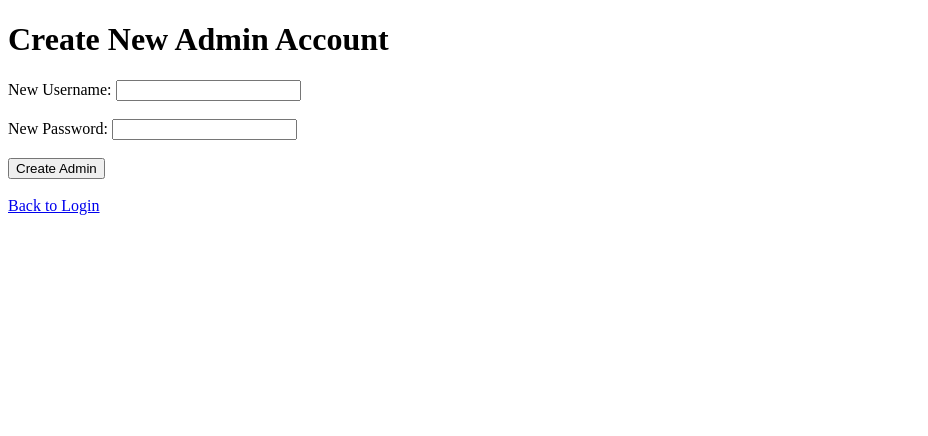
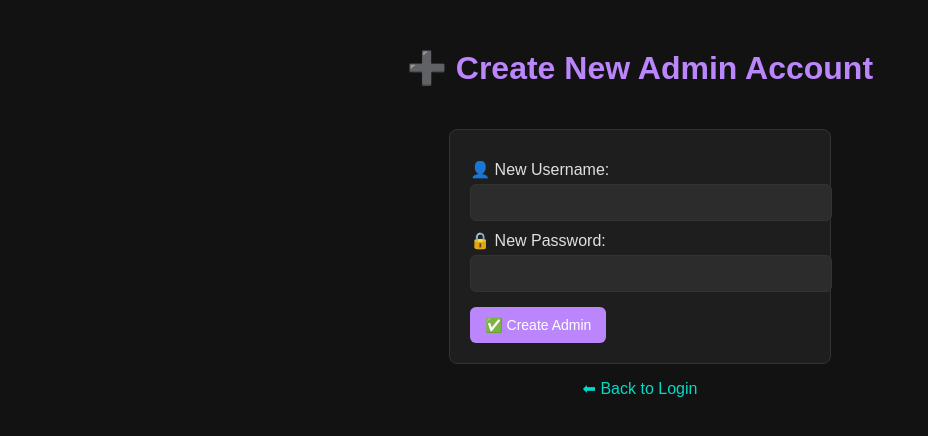
Before and after one commit to Ak23b/vision-based-attendance-system, a Flask app: page /register in a window 1280 px wide. Shown: the top 436 px of the page, without its empty margins (0-928 px from the left). Run offline with Flask 3, Linux system fonts and the light colour scheme.

Commit message:
Style and theme change

```diff
--- a/templates/register.html
+++ b/templates/register.html
@@ -3,28 +3,109 @@
 <head>
     <meta charset="UTF-8">
     <title>Create Admin Account</title>
+    <style>
+        body {
+            background-color: #121212;
+            color: #e0e0e0;
+            font-family: Arial, sans-serif;
+            text-align: center;
+            padding: 20px;
+        }
+
+        h1 {
+            color: #bb86fc;
+        }
+
+        form {
+            background-color: #1e1e1e;
+            padding: 20px;
+            border-radius: 8px;
+            display: inline-block;
+            text-align: left;
+            border: 1px solid #333;
+            margin-top: 20px;
+        }
+
+        label {
+            display: block;
+            margin: 10px 0 5px;
+            color: #e0e0e0;
+        }
+
+        input[type="text"], input[type="password"] {
+            width: 100%;
+            padding: 10px;
+            border-radius: 6px;
+            border: 1px solid #333;
+            background-color: #2c2c2c;
+            color: #fff;
+        }
+
+        input[type="text"]:focus, input[type="password"]:focus {
+            outline: none;
+            border-color: #bb86fc;
+            background-color: #333;
+        }
+
+        button {
+            margin-top: 15px;
+            padding: 10px 15px;
+            border: none;
+            border-radius: 6px;
+            cursor: pointer;
+            font-size: 14px;
+            background-color: #bb86fc;
+            color: white;
+            transition: background 0.3s;
+        }
+
+        button:hover {
+            background-color: #9a67ea;
+        }
+
+        a {
+            color: #03dac6;
+            text-decoration: none;
+            margin-top: 15px;
+            display: inline-block;
+        }
+
+        a:hover {
+            text-decoration: underline;
+        }
+
+        .message {
+            color: #03dac6;
+            margin-bottom: 10px;
+        }
+
+        .error {
+            color: #ff6b6b;
+            margin-bottom: 10px;
+        }
+    </style>
 </head>
 <body>
-    <h1>Create New Admin Account</h1>
+    <h1>➕ Create New Admin Account</h1>
 
     {% if message %}
-        <p style="color: green;">{{ message }}</p>
+        <p class="message">{{ message }}</p>
     {% endif %}
     {% if error %}
-        <p style="color: red;">{{ error }}</p>
+        <p class="error">{{ error }}</p>
     {% endif %}
 
     <form action="{{ url_for('register') }}" method="POST">
-        <label for="username">New Username:</label>
-        <input type="text" name="username" required><br><br>
+        <label for="username">👤 New Username:</label>
+        <input type="text" name="username" required>
 
-        <label for="password">New Password:</label>
-        <input type="password" name="password" required><br><br>
+        <label for="password">🔒 New Password:</label>
+        <input type="password" name="password" required>
 
-        <button type="submit">Create Admin</button>
+        <button type="submit">✅ Create Admin</button>
     </form>
 
     <br>
-    <a href="{{ url_for('login') }}">Back to Login</a>
+    <a href="{{ url_for('login') }}">⬅ Back to Login</a>
 </body>
 </html>
```
